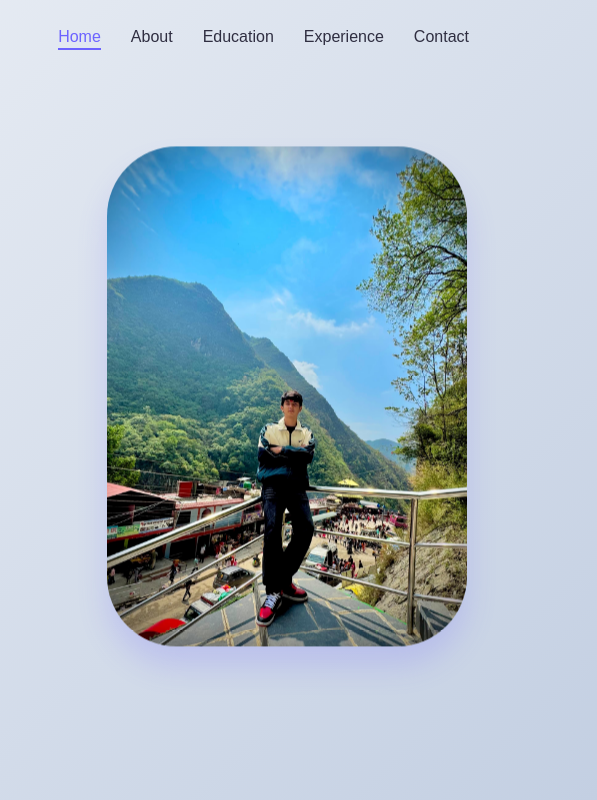
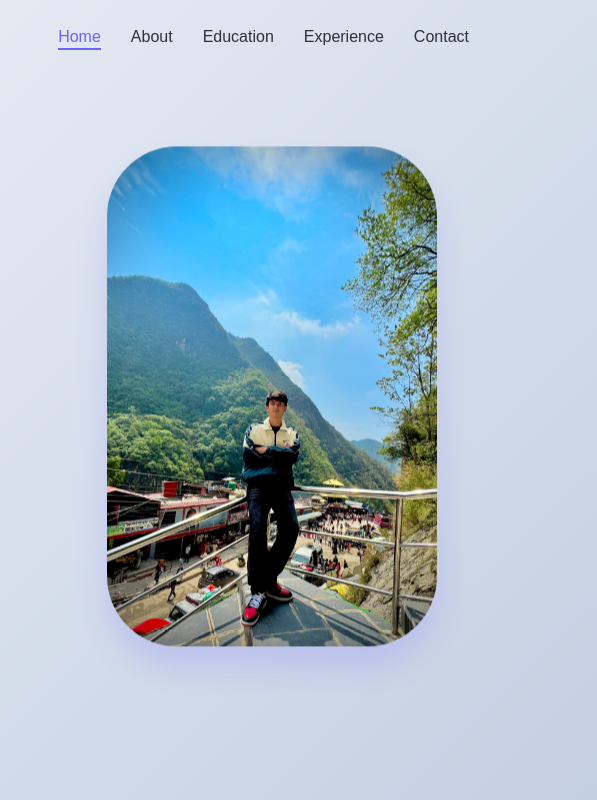
Before and after one commit to kapil1316/Kapil-Giri, a plain HTML site: page index.html in a window 1280 px wide. Shown: the top 800 px of the page, 683-1280 px from the left. Drawn offline with Linux system fonts and the light colour scheme.

Commit message:
Add files via upload

```diff
--- a/index.html
+++ b/index.html
@@ -251,7 +251,7 @@
             position: absolute;
             top: 0;
             left: 0;
-            width: 120%;
+            width: 110%;
             height: 100%;
             object-fit: cover;
             border-radius: 70px;
```
